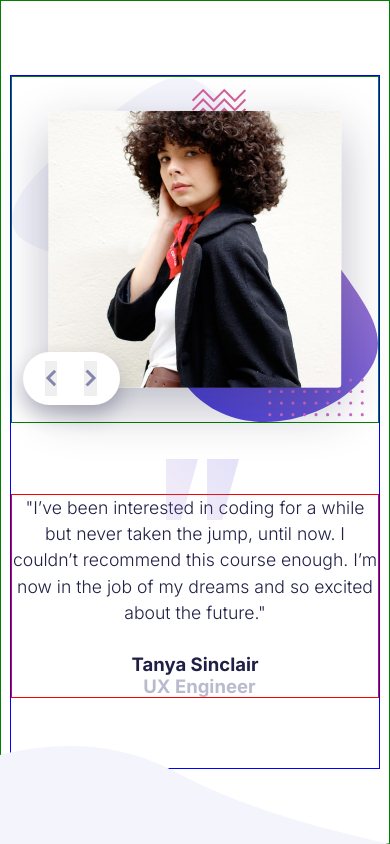
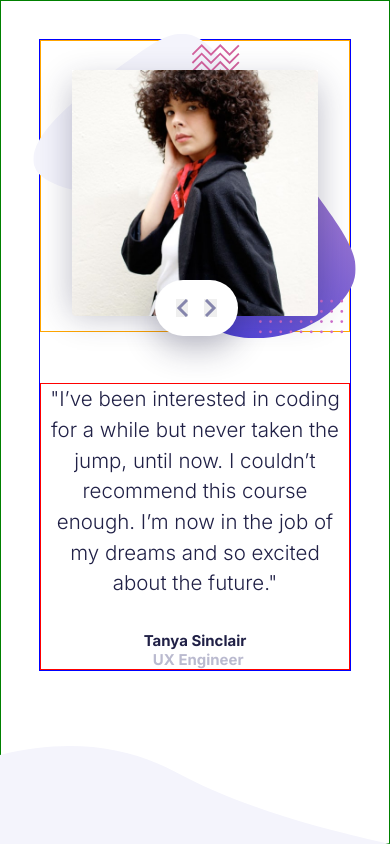
Before and after one commit to cgefx/coding-bootcamp-testimonial-slider, a website: page index.html in a window 390 px wide. Drawn offline with Linux system fonts and the light colour scheme.

Commit message:
add breakpoints

```diff
--- a/index.html
+++ b/index.html
@@ -10,37 +10,43 @@
 
 	<body>
 		<div class="wrapper">
-			<div class="background-curve"><img src="./images/pattern-curve.svg" alt="" /></div>
+			<div class="wrapper__background-curve">
+				<img src="./images/pattern-curve.svg" alt="" />
+			</div>
 			<div class="slider">
-				<div class="slider__text-container">
-					<img class="slider__text-background" src="./images/pattern-quotes.svg" alt="" />
-					<div class="slide-text">
-						<div class="slide-text__info">
+				<!-- Slide -->
+				<div class="slide">
+					<!-- Text -->
+					<div class="slide__text-container">
+						<div class="user">
+							<div class="user__quote">
 								<p>
 									"I’ve been interested in coding for a while but never taken the jump,
-								until now. I couldn’t recommend this course enough. I’m now in the job of
-								my dreams and so excited about the future."
+									until now. I couldn’t recommend this course enough. I’m now in the job
+									of my dreams and so excited about the future."
 								</p>
 							</div>
-						<div class="slide-text__summary">
+							<div class="user__info">
+								<div class="user__info--name">
 									<h3>Tanya Sinclair</h3>
-							<div class="slide-text__summary--title">
+								</div>
+								<div class="user__info--title">
 									<h3>UX Engineer</h3>
 								</div>
 							</div>
 						</div>
 					</div>
-				<div class="slide-image__container">
-					<img
-						class="slide-image__photo"
-						src="./images/image-tanya.jpg"
-						alt="customer-photo"
-					/>
-					<img
-						class="slide-image__background"
-						src="./images/pattern-bg.svg"
-						alt="background-pattern"
-					/>
+					<!-- Image -->
+					<div class="slide__image-container">
+						<div class="slide__image-background">
+							<img src="./images/pattern-bg.svg" alt="background pattern" />
+						</div>
+						<div class="user-photo">
+							<img src="./images/image-tanya.jpg" alt="customer-photo" />
+						</div>
+					</div>
+				</div>
+				<!-- Controls -->
 				<div class="slider__controls">
 					<button>
 						<img src="./images/icon-prev.svg" alt="previous-slide-button" />
@@ -51,7 +57,6 @@
 				</div>
 			</div>
 		</div>
-		</div>
 
 		<!-- If you want to lay the best foundation possible I’d recommend taking this course. The depth the instructors go into is incredible. I now feel so confident about starting up as a professional developer. John Tarkpor Junior Front-end Developer -->
 
--- a/sass/base/_global.scss
+++ b/sass/base/_global.scss
@@ -20,6 +20,10 @@ html {
 
 	@include respond(bp1100) {
 		font-size: 55%;
+	}
+
+	@include respond(bp600) {
+		font-size: 40%;
 	}
 }
 
--- a/sass/main.scss
+++ b/sass/main.scss
@@ -6,7 +6,6 @@
 body {
 	font-family: 'Inter', sans-serif;
 	color: $color-dark-blue;
-	height: 100vh;
 }
 
 .wrapper {
@@ -17,24 +16,58 @@ body {
 	border: 1px solid green;
 	max-width: 1440px;
 	height: 100vh;
-}
 
-.background-curve {
-	position: absolute;
-	bottom: 0;
-	left: 0;
+	@include respond(bp1100) {
+		justify-content: start;
+	}
+
+	&__background-curve {
+		position: absolute;
+		bottom: 0;
+		left: 0;
+	}
 }
 
 .slider {
 	border: 1px solid blue;
-	margin: 0 6rem;
 	display: flex;
 	justify-content: center;
 	align-items: center;
+	margin: 0 6rem;
+	position: relative;
+	height: autos;
 
-	@include respond(bp900) {
+	@include respond(bp1100) {
+		flex-direction: column;
+		margin: 6rem;
+	}
+
+	&__controls {
+		display: flex;
+		justify-content: space-around;
+		height: auto;
+		width: 13rem;
+		position: absolute;
+		background: #fff;
+		box-shadow: 0 2rem 5rem hsla(240, 38%, 20%, 0.3);
+		bottom: 0;
+		right: 36%;
+		padding: 3rem 2rem;
+		border-radius: 5rem;
+		margin: 0 auto;
+
+		@include respond(bp1100) {
+			bottom: 53%;
+		}
+	}
+}
+
+.slide {
+	display: flex;
+	@include respond(bp1100) {
 		flex-direction: column-reverse;
-		margin: 1rem;
+		justify-content: center;
+		align-items: center;
 	}
 
 	&__text-container {
@@ -42,122 +75,77 @@ body {
 		display: flex;
 		flex-direction: column;
 		justify-content: center;
-		align-items: center;
 		max-width: 63rem;
 		margin-left: 10rem;
 		margin-right: -10%;
 		z-index: 100;
 		padding: 0;
-		position: relative;
 
-		@include respond(bp900) {
-			margin: 8rem auto;
+		@include respond(bp1100) {
+			margin: 0 auto;
 		}
 	}
 
-	&__text-background {
-		position: absolute;
-		top: -6rem;
-		left: 8rem;
+	&__image-container {
+		display: flex;
+		justify-content: center;
+		align-items: center;
+		border: 1px solid orange;
 		height: auto;
-		width: 20%;
+		width: auto;
+		position: relative;
 
-		@include respond(bp900) {
-			left: 42%;
-			height: auto;
-		}
-
-		@include respond(bp900) {
-			top: -4rem;
+		@include respond(bp1100) {
+			margin-bottom: 8rem;
 		}
 	}
 
-	&__controls {
-		display: flex;
-		justify-content: space-around;
-		position: absolute;
-		bottom: 5rem;
-		border-radius: 5rem;
-		width: 11rem;
-		height: 6rem;
-		bottom: 5%;
-		left: 20%;
-		background-color: #fff;
-		padding: 1rem;
-		z-index: 200;
-		box-shadow: 0 10px 20px hsla(240, 38%, 20%, 0.3);
-
-		@include respond(bp900) {
-			left: 3%;
-		}
-
-		img {
-			border-radius: 2.4rem;
-		}
+	&__image-background {
+		height: 100%;
+		width: 100%;
+		transform: scale(1.05);
 	}
 }
 
-.slide-text {
-	&__info {
+.user {
+	display: flex;
+	flex-direction: column;
+	justify-content: center;
+
+	@include respond(bp1100) {
+		text-align: center;
+	}
+
+	&__quote {
 		font-size: 3.2rem;
 		font-weight: 300;
 		margin-bottom: 5rem;
-
-		@include respond(bp900) {
-			text-align: center;
-			margin-bottom: 3rem;
-		}
-
-		@include respond(bp600) {
-			font-size: 2rem;
-		}
 	}
 
-	&__summary {
+	&__info {
 		display: flex;
-		justify-content: flex-start;
-		align-items: center;
-		font-size: 1.8rem;
 		font-weight: 700;
-		margin: 0 auto;
+		font-size: 2rem;
 
-		@include respond(bp900) {
+		@include respond(bp1100) {
 			flex-direction: column;
-			justify-content: center;
 		}
 
 		&--title {
 			color: $color-gray-blue;
-			font-weight: 500;
 			margin-left: 1rem;
 		}
 	}
 }
 
-.slide-image {
-	&__container {
-		border: 1px solid green;
-		position: relative;
-		height: auto;
-		width: auto;
-	}
+.user-photo {
+	height: 80%;
+	width: 80%;
+	background-size: cover;
+	position: absolute;
+	box-shadow: 0 2rem 5rem hsla(240, 38%, 20%, 0.3);
 
-	&__background {
-		z-index: -1;
-	}
-
-	&__photo {
-		position: absolute;
-		top: 50%;
-		left: 50%;
-		transform: translate(-50%, -50%);
-		box-shadow: 0 20px 50px hsla(240, 38%, 20%, 0.3);
-		height: 80%;
-		width: 80%;
-		min-width: 25rem;
-		min-height: 25rem;
+	img {
 		border-radius: 4px;
-		background-size: cover;
-		z-index: 1;
 	}
 }
```
Also changed, not shown: css/style.css. Lines whose indentation alone changed are shown as unchanged.
